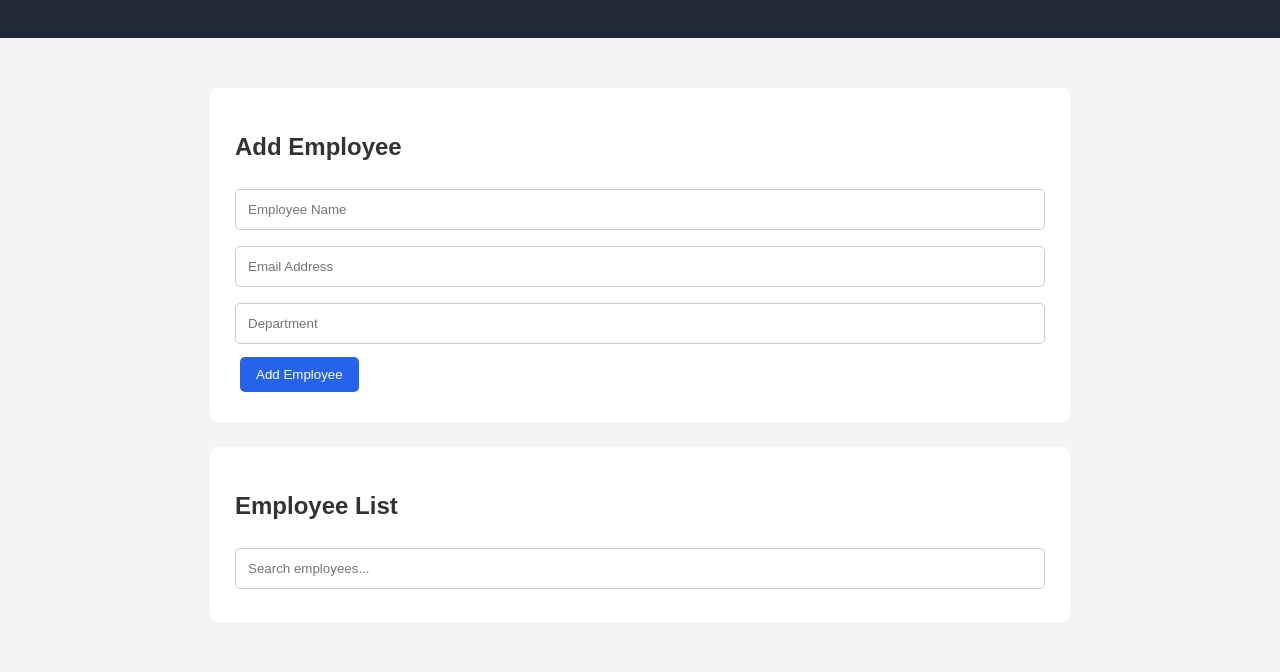
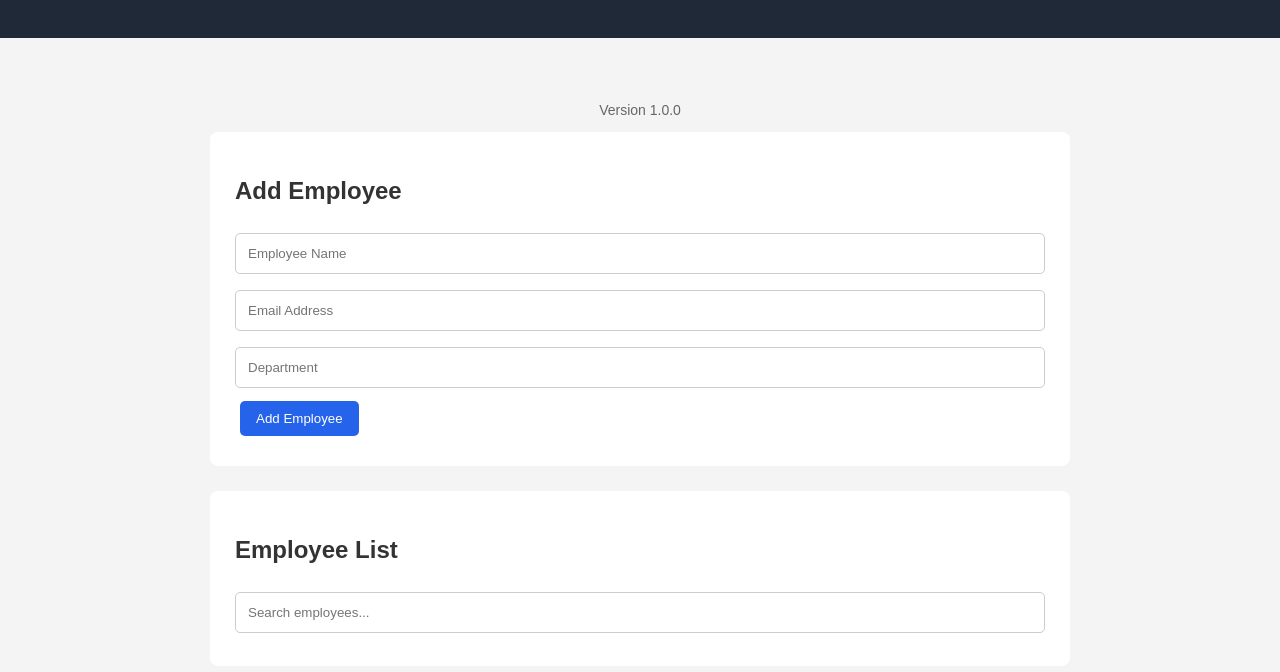
Before and after one commit to minddecoders-DevOps/employee-management-frontend, a plain HTML site: page index.html in a window 1280 px wide. Shown: the part 126-798 px from the top of the page. Drawn offline with Linux system fonts and the light colour scheme.

Commit message:
chore: prepare release v1.0.0

```diff
--- a/index.html
+++ b/index.html
@@ -14,6 +14,7 @@
     </header>
 
     <main>
+        <p class="version">Version 1.0.0</p>
         <section class="form-section">
             <h2>Add Employee</h2>
 
--- a/style.css
+++ b/style.css
@@ -67,3 +67,10 @@ button:hover {
 .edit-button {
     background: #059669;
 }
+
+
+.version {
+    text-align: center;
+    color: #666;
+    font-size: 14px;
+}
```
